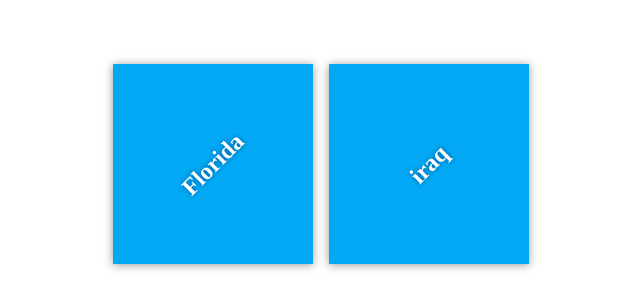
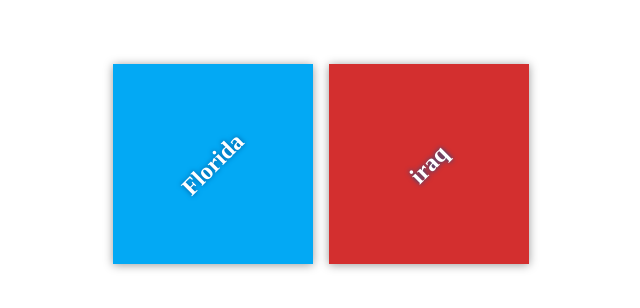
Before and after one commit to AlaaBasil/my-travel-plans, a plain HTML site: page index.html in a window 1280 px wide. Shown: the part 236-544 px from the top of the page, without its empty margins (319-959 px from the left). Drawn offline with Linux system fonts and the light colour scheme.

Commit message:
style destionsian

```diff
--- a/css/app.css
+++ b/css/app.css
@@ -50,6 +50,6 @@ h2 {
     background-color: #03a9f4;
 }
 
-#paris {
+#iraq {
     background-color: #d32f2f;
 }
```
